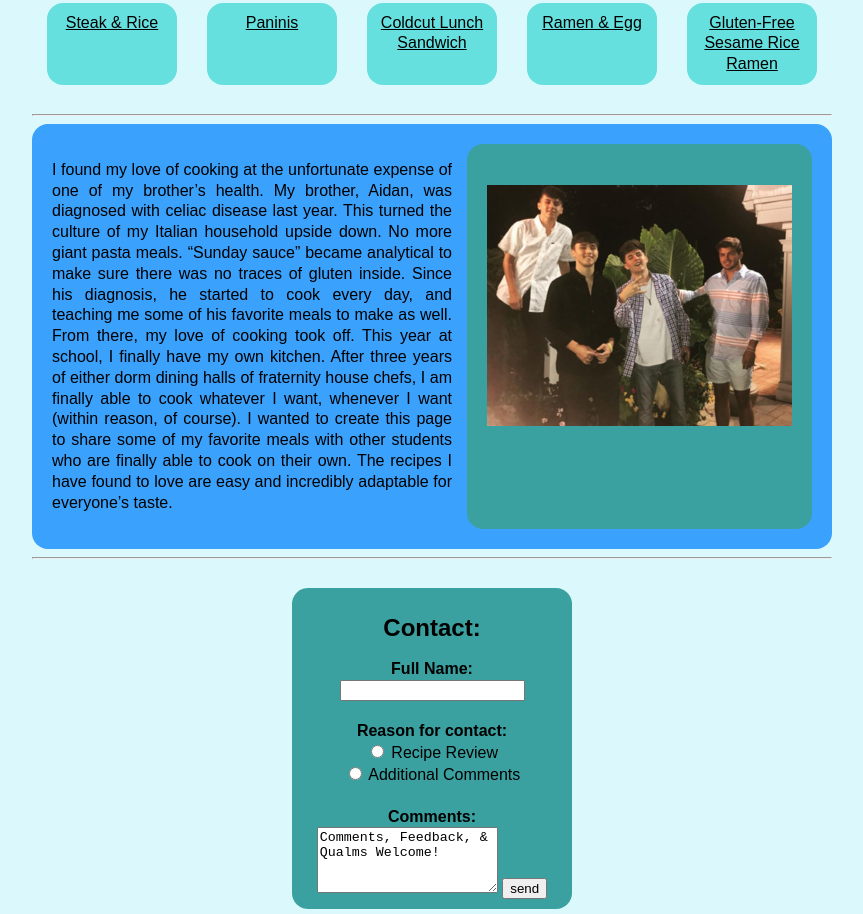
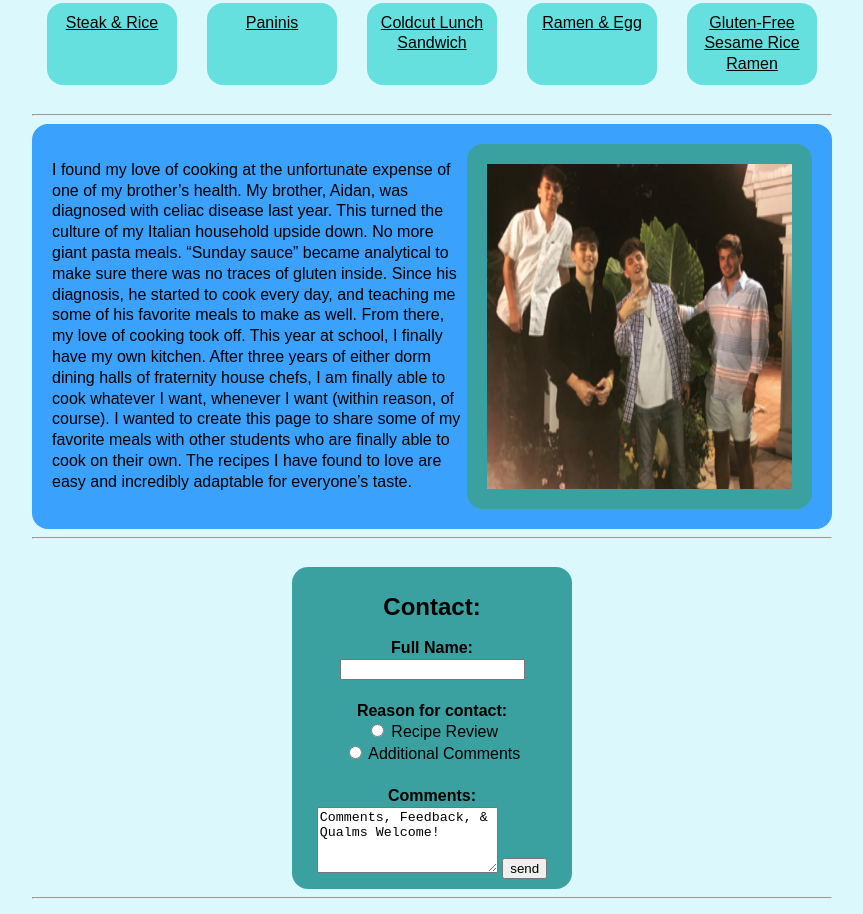
Before and after one commit to JaredReese17/ist263, a plain HTML site: page project/CollegeRecipes.html in a window 1280 px wide. Shown: the part 949-1863 px from the top of the page, without its empty margins (208-1071 px from the left). Drawn offline with Linux system fonts and the light colour scheme.

Commit message:
Add files via upload

```diff
--- a/project/CollegeRecipes.html
+++ b/project/CollegeRecipes.html
@@ -109,7 +109,6 @@ adaptable for everyone’s taste.</p>
     <div class="fam"><img src="FAMILY.png" alt="Fam"></div>
 </div>-->
 <div class="familyinfo">
-    <div class="textfam">
         <p class="agh">I found my love of
 
             cooking at the unfortunate expense of one of my brother’s health. My brother, Aidan, was diagnosed
@@ -131,11 +130,10 @@ adaptable for everyone’s taste.</p>
             are finally able to cook on their own. The recipes I have found to love are easy and incredibly
 
             adaptable for everyone’s taste.</p>
-    </div>
-    <div class="fampic">
+
         <br>
-        <img src="family.png" alt="Family picture">
-    </div>
+        <img class="fampic" src="family.png" alt="Family picture">
+
 </div>
 <hr>
 <br>
```
